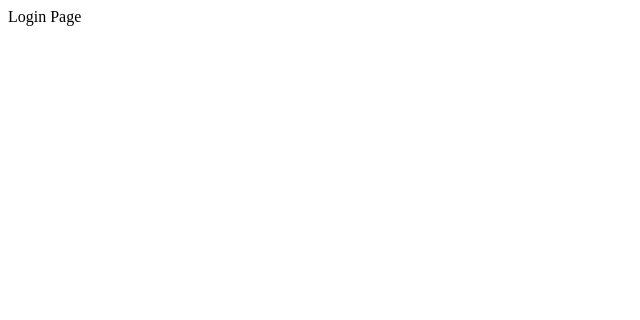
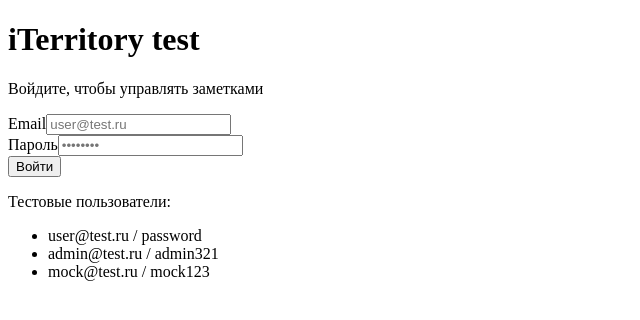
Before and after one commit to LuvTrippin/iTerritory-test, a React (Vite) app in the folder test-task-2/: page /login in a window 1280 px wide. Shown: the top 320 px of the page, without its empty margins (0-640 px from the left). Built offline with nearby package versions, Linux system fonts and the light colour scheme.

Commit message:
feat: страница авторизации с формой, валидацией и обработкой ошибок

```diff
--- a/test-task-2/src/pages/LoginPage/LoginPage.tsx
+++ b/test-task-2/src/pages/LoginPage/LoginPage.tsx
@@ -1,3 +1,116 @@
+import { useState } from "react";
+import {replace, useNavigate} from "react-router-dom";
+import { ValidationError } from "yup";
+import { useAuthStore } from "../../store/authStore";
+import type { LoginFormData } from "../../types";
+import { loginSchema } from "../../validation/loginSchema";
+import * as React from "react";
+
+
 export function LoginPage() {
-    return <div>Login Page</div>
+    const navigate = useNavigate();
+    const login = useAuthStore((state) => state.login);
+    const [form, setForm] = useState<LoginFormData>({
+        email: '',
+        password: '',
+    });
+    const [errors, setErrors] = useState({});
+    const [authError, setAuthError] = useState('');
+    const [isSubmitting, setIsSubmitting] = useState(false);
+
+    const handleChange = (field: keyof LoginFormData, value: string) => {
+        setForm((prev) => ({ ...prev, [field]: value }));
+        setErrors((prev) => ({ ...prev, [field]: null }));
+        setAuthError('');
+    }
+
+    const handleSubmit = async (event: React.SubmitEvent) => {
+        event.preventDefault();
+
+        try {
+
+            await loginSchema.validate(form, {abortEarly: false});
+            setErrors({});
+            setIsSubmitting(true);
+
+            const success = login(form.email, form.password);
+
+            if (success) {
+                navigate('/', {replace: true});
+            } else {
+                setAuthError('Неверный email или пароль');
+            }
+
+        } catch (error) {
+
+            if (error instanceof ValidationError) {
+                const nextErrors = {};
+
+                error.inner.forEach((item) => {
+                    if (item.path) {
+                        nextErrors[item.path] = item.message;
+                    }
+                })
+                setErrors(nextErrors);
+            }
+
+        } finally {
+
+            setIsSubmitting(false);
+
+        }
+    }
+
+
+    return (
+        <div className="login-page">
+            <div className="login-card">
+                <h1>iTerritory test</h1>
+                <p>Войдите, чтобы управлять заметками</p>
+
+                <form onSubmit={handleSubmit}>
+                    <div className="form__field">
+                        <label htmlFor="email">Email</label>
+                        <input
+                            id="email"
+                            type="email"
+                            autoComplete="email"
+                            value={form.email}
+                            onChange={(e) => handleChange('email', e.target.value)}
+                            placeholder="user@test.ru"
+                        />
+                        {errors.email && <span>{errors.email}</span>}
+                    </div>
+
+                    <div className="form__field">
+                        <label htmlFor="password">Пароль</label>
+                        <input
+                            id="password"
+                            type="password"
+                            autoComplete="current-password"
+                            value={form.password}
+                            onChange={(e) => handleChange('password', e.target.value)}
+                            placeholder="••••••••"
+                        />
+                        {errors.password && <span>{errors.password}</span>}
+                    </div>
+
+                    {authError && <div>{authError}</div>}
+
+                    <button type="submit" disabled={isSubmitting}>
+                        {isSubmitting ? 'Вход...' : 'Войти'}
+                    </button>
+                </form>
+
+                <div className="login-card__hint">
+                    <p>Тестовые пользователи:</p>
+                    <ul>
+                        <li>user@test.ru / password</li>
+                        <li>admin@test.ru / admin321</li>
+                        <li>mock@test.ru / mock123</li>
+                    </ul>
+                </div>
+            </div>
+        </div>
+    )
 }
```
